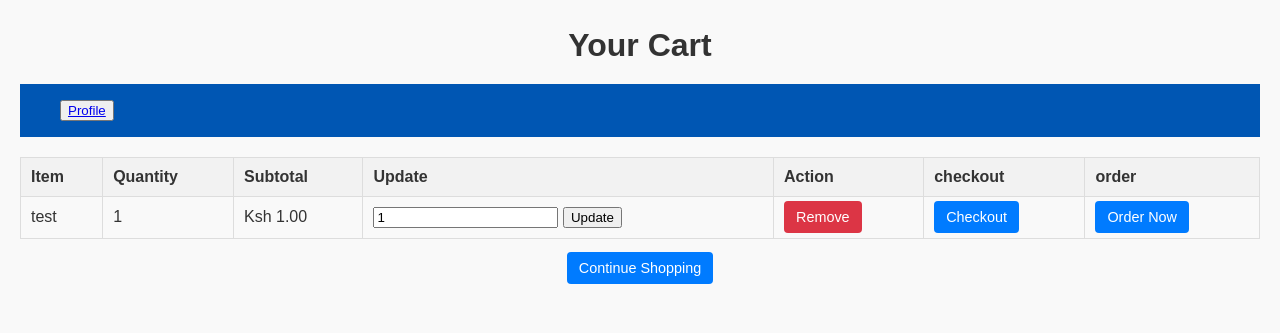
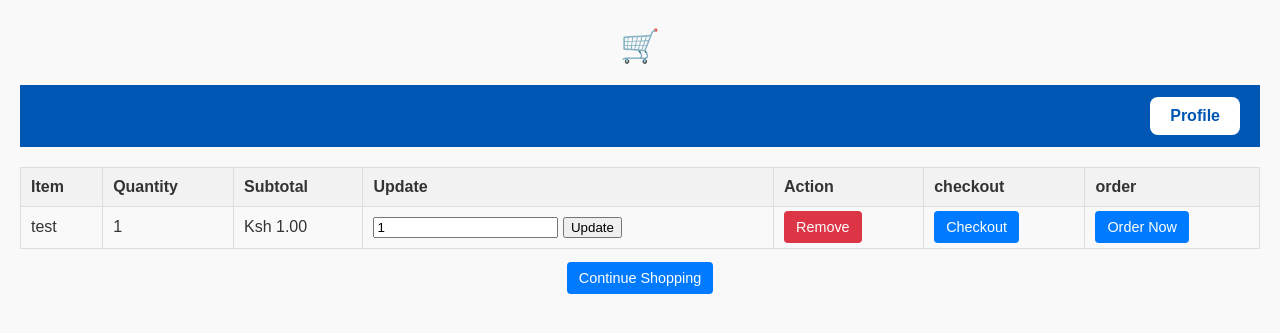
Before and after one commit to bryansine/Timea_classic, a Django app: page /cart/view/ in a window 1280 px wide. Shown: the top 333 px of the page. Run offline with Django 5.2, Linux system fonts and the light colour scheme; a user stored in the database is signed in; data comes from the database, SQL or seed files in the repository; both versions use the stored data as it was after the commit.

Commit message:
postgres update

```diff
--- a/timea_classic/cart/templates/cart/cart_detail.html
+++ b/timea_classic/cart/templates/cart/cart_detail.html
@@ -11,7 +11,7 @@
 </head>
 <body>
     <header>
-        <h1>Your Cart</h1>
+        <h1> 🛒 Your Cart</h1>
     </header>
     <main>
         <!-- cart_detail.html -->
--- a/timea_classic/cart/templates/cart/view_cart.html
+++ b/timea_classic/cart/templates/cart/view_cart.html
@@ -5,7 +5,7 @@
     <meta charset="UTF-8">
     <meta name="viewport" content="width=device-width, initial-scale=1.0">
     <link rel="icon" href="{% static 'core/images/favicon.ico' %}">
-    <title>Your Cart</title>
+    <title>🛒 Your Cart</title>
     <style>
         body {
             font-family: Arial, sans-serif;
@@ -53,19 +53,41 @@
             text-align: center;
             margin-top: 20px;
         }
+
+        #profile-nav {
+            display: flex;
+            justify-content: flex-end;
+            align-items: center;
+            background-color: #0056b3;
+            padding: 12px 20px;
+        }
+
+        .profile-btn {
+            text-decoration: none;
+            background-color: white;
+            color: #0056b3;
+            padding: 10px 20px;
+            border-radius: 8px;
+            font-weight: bold;
+            font-size: 16px;
+            transition: background 0.3s ease, color 0.3s ease;
+        }
+
+        .profile-btn:hover {
+            background-color: #003d80;
+            color: white;
+        }
+
     </style>
 </head>
 <body>
     <header>
-        <h2>Your Cart</h2>
+        <h2>🛒 </h2>
     </header>
 
-    <nav style="display: flex;background-color:#0056b3; align-items: right; ">
-        <ul>
-            <button><a href="{% url 'profile' %}">Profile</a></button>
-        </ul>
+    <nav id="profile-nav">
+        <a href="{% url 'profile' %}" class="profile-btn">Profile</a>
     </nav>
-
 
     <main>
         {% if cart.items.all %}
--- a/timea_classic/core/templates/core/home.html
+++ b/timea_classic/core/templates/core/home.html
@@ -460,7 +460,7 @@
     </style>
 
     <header class="main-header">
-        <h1>Timea-classic</h1>
+        <h1 style="color:;">Timea-classic</h1>
         <a href="/" class="logo-link">
             <img src="{% static 'core/images/logo.png' %}" alt="Timea-classic logo" class="logo-img">
         </a>
```
Also changed, not shown: timea_classic/db.sqlite3, timea_classic/products/templates/products/product_detail.html (line endings or trailing spaces).
